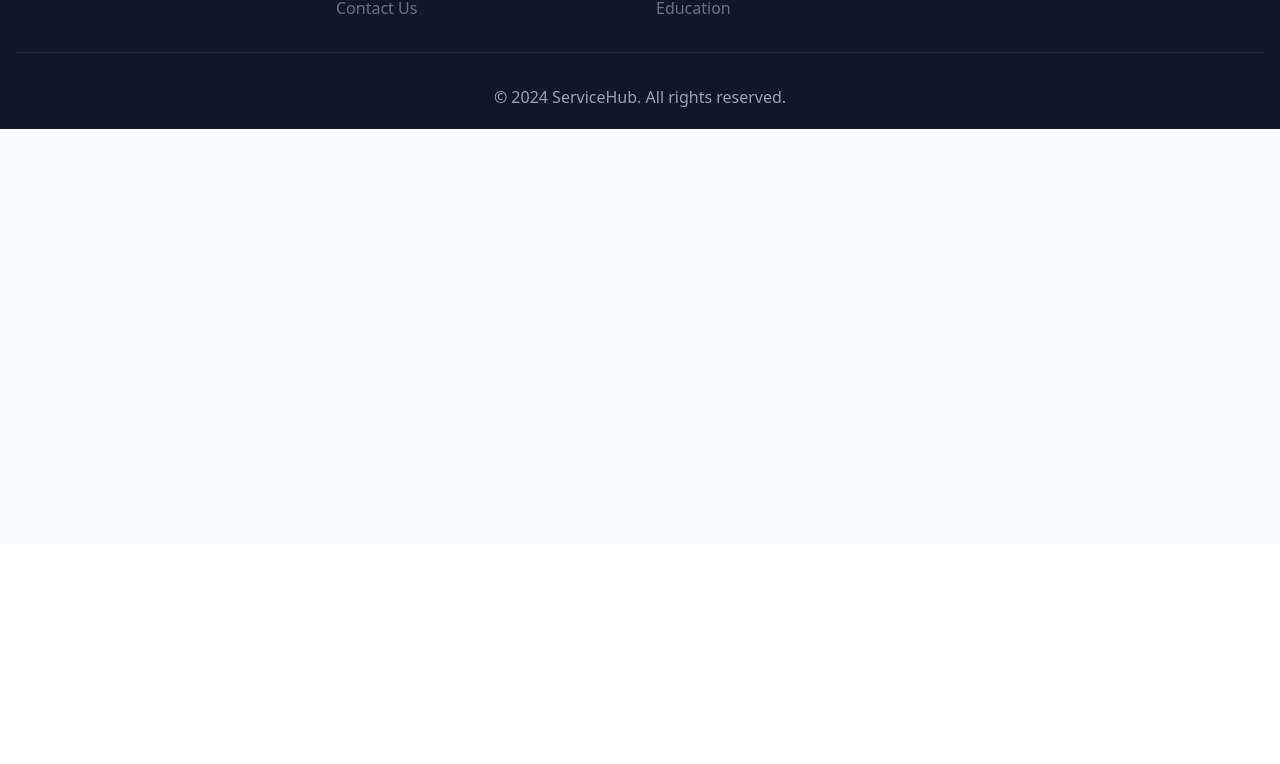
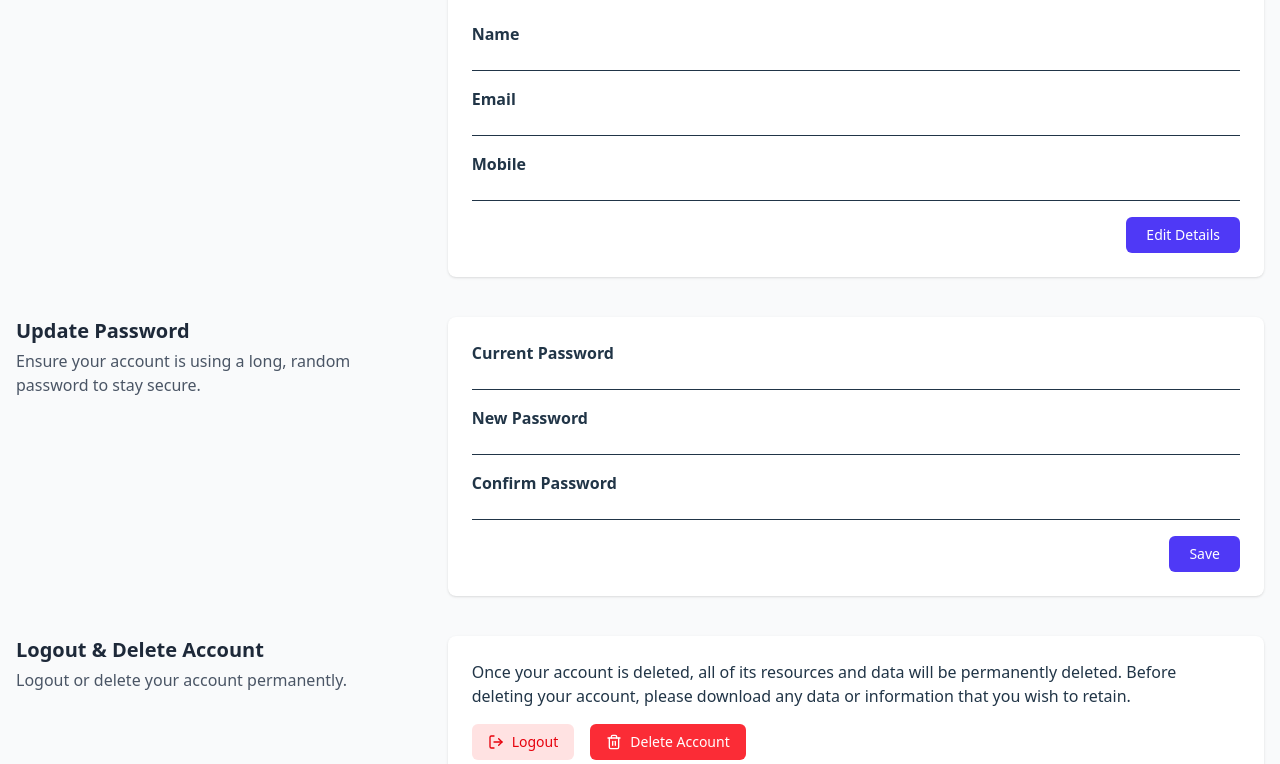
Before and after one commit to NIRMAL-PRAJAPATI/EZService, a React (Vite) app in the folder frontend/: page /profile in a window 1280 px wide. Shown: the part 256-1020 px from the top of the page. Before the commit the page ends 800 px from the top, so only its background shows below. Built offline with nearby package versions, Linux system fonts and the light colour scheme.

Commit message:
feat: add ProfilePage component and update routing in App; modify Navbar for profile link

```diff
--- a/frontend/src/App.jsx
+++ b/frontend/src/App.jsx
@@ -3,7 +3,7 @@ import './App.css'
 import Navbar from './components/Navbar'
 import UserHome from './pages/UserHome'
 import Footer from './components/Footer'
-// import UserExplore from './pages/UserExplore'
+import ProfilePage from './pages/Pofile'
 import ServicePage from './pages/ServicesPage'
 import About from './pages/About'
 
@@ -17,6 +17,7 @@ function App() {
           <Route path="/about" element={<About />} />
           {/* <Route path="/explore" element={<UserExplore />} /> */}
           <Route path="/services" element={<ServicePage />} />
+          <Route path="/profile" element={<ProfilePage />} />
         </Routes>
         <Footer/>
       </div>
--- a/frontend/src/components/Navbar.jsx
+++ b/frontend/src/components/Navbar.jsx
@@ -121,7 +121,7 @@ const Navbar = () => {
             {/* Account Button */}
             <div className="flex md:space-x-1 mt-4 md:mt-0">
               <a
-                href="user_profile.html"
+                href="/profile"
                 className="px-4 py-2 bg-indigo-500 text-white  hover:bg-indigo-500/90 rounded flex"
               >
                 <UserRound className="h-5 w-5 mt-[2px] transition duration-150" />
--- a/frontend/src/index.css
+++ b/frontend/src/index.css
@@ -1,6 +1,4 @@
 @import "tailwindcss";
-@tailwind base;
-@tailwind components;
 @tailwind utilities;
 
 :root {
--- /dev/null
+++ b/frontend/src/pages/Pofile.jsx
@@ -0,0 +1,120 @@
+import { LogOut, Trash2 } from "lucide-react";
+
+export default function ProfilePage() {
+  return (
+    <div className="container max-w-7xl mx-auto min-h-screen bg-gray-50 px-4 py-8">
+
+      {/* PROFILE INFO SECTION */}
+      <div className="mb-10 flex flex-col gap-6 md:flex-row md:items-start">
+        {/* Text Section */}
+        <div className="w-full md:w-1/3">
+          <h2 className="mb-1 text-xl font-semibold text-gray-800">
+            Profile Information
+          </h2>
+          <p className="text-m text-gray-600">
+            Update your account's profile information and email address.
+          </p>
+        </div>
+
+        {/* Form Section */}
+        <div className="w-full  md:w-2/3 rounded-lg bg-white p-6 shadow-sm">
+          <div className="flex flex-col items-start">
+            <div className="mb-4 h-20 w-20 rounded-full bg-teal-300 flex items-center justify-center text-xl font-bold text-violet-700">
+              NP
+            </div>
+            <button className=" mb-6 rounded-md border border-gray-300 px-4 py-2 text-sm hover:bg-gray-100">
+              SELECT A NEW PHOTO
+            </button>
+            <div className="w-full space-y-4">
+              <b>Name</b>
+              <input
+                type="text"
+                className="w-full border-t-0 border-l-0 border-r-0 border text-decoration-none focus:outline-none focus:ring-0"
+              />
+              <b>Email</b>
+              <input
+                type="email"
+                className="w-full border-t-0 border-l-0 border-r-0 border text-decoration-none focus:outline-none focus:ring-0"
+              />
+              <b>Mobile</b>
+              <input
+                type="tel"
+                className="w-full border-t-0 border-l-0 border-r-0 border text-decoration-none focus:outline-none focus:ring-0"
+              />
+              <div className="flex justify-end">
+                <button className="rounded-md bg-indigo-600 px-5 py-2 text-sm font-medium text-white hover:bg-indigo-700">
+                  Edit Details
+                </button>
+              </div>
+            </div>
+          </div>
+        </div>
+      </div>
+
+      {/* UPDATE PASSWORD SECTION */}
+      <div className="mb-10 flex flex-col gap-6 md:flex-row md:items-start">
+        <div className="w-full md:w-1/3">
+          <h2 className="mb-1 text-xl font-semibold text-gray-800">
+            Update Password
+          </h2>
+          <p className="text-m text-gray-600">
+            Ensure your account is using a long, random password to stay secure.
+          </p>
+        </div>
+
+        <div className="w-full md:w-2/3 rounded-lg bg-white p-6 shadow-sm space-y-4">
+          <b>Current Password</b>
+          <input
+            type="password"
+            className="w-full border-t-0 border-l-0 border-r-0 border text-decoration-none focus:outline-none focus:ring-0"
+          />
+          <b>New Password</b>
+          <input
+            type="password"
+            className="w-full border-t-0 border-l-0 border-r-0 border text-decoration-none focus:outline-none focus:ring-0"
+          />
+          <b>Confirm Password</b>
+          <input
+            type="password"
+            className="w-full border-t-0 border-l-0 border-r-0 border text-decoration-none focus:outline-none focus:ring-0"
+          />
+          <div className="flex justify-end">
+            <button className="rounded-md bg-indigo-600 px-5 py-2 text-sm font-medium text-white hover:bg-indigo-700">
+              Save
+            </button>
+          </div>
+        </div>
+      </div>
+
+      {/* LOGOUT & DELETE SECTION */}
+      <div className="mb-10 flex flex-col gap-6 md:flex-row md:items-start">
+        <div className="w-full md:w-1/3">
+          <h2 className="mb-1 text-xl font-semibold text-gray-800">
+            Logout & Delete Account
+          </h2>
+          <p className="text-m text-gray-600">
+            Logout or delete your account permanently.
+          </p>
+        </div>
+
+        <div className="w-full md:w-2/3 rounded-lg bg-white p-6 shadow-sm flex flex-col gap-4">
+          <h6>
+            Once your account is deleted, all of its resources and data will be
+            permanently deleted. Before deleting your account, please download
+            any data or information that you wish to retain.
+          </h6>
+          <div className="flex gap-4">
+            <button className="flex items-center justify-center gap-2 rounded-md bg-red-100 px-4 py-2 text-sm text-red-600 hover:bg-red-200">
+              <LogOut size={16} />
+              Logout
+            </button>
+            <button className="flex items-center justify-center gap-2 rounded-md bg-red-500 px-4 py-2 text-sm text-white hover:bg-red-600">
+              <Trash2 size={16} />
+              Delete Account
+            </button>
+          </div>
+        </div>
+      </div>
+    </div>
+  );
+}
```
Also changed, not shown: frontend/src/components/Profile/ProfileNav.jsx (added, +7 -0 lines).
